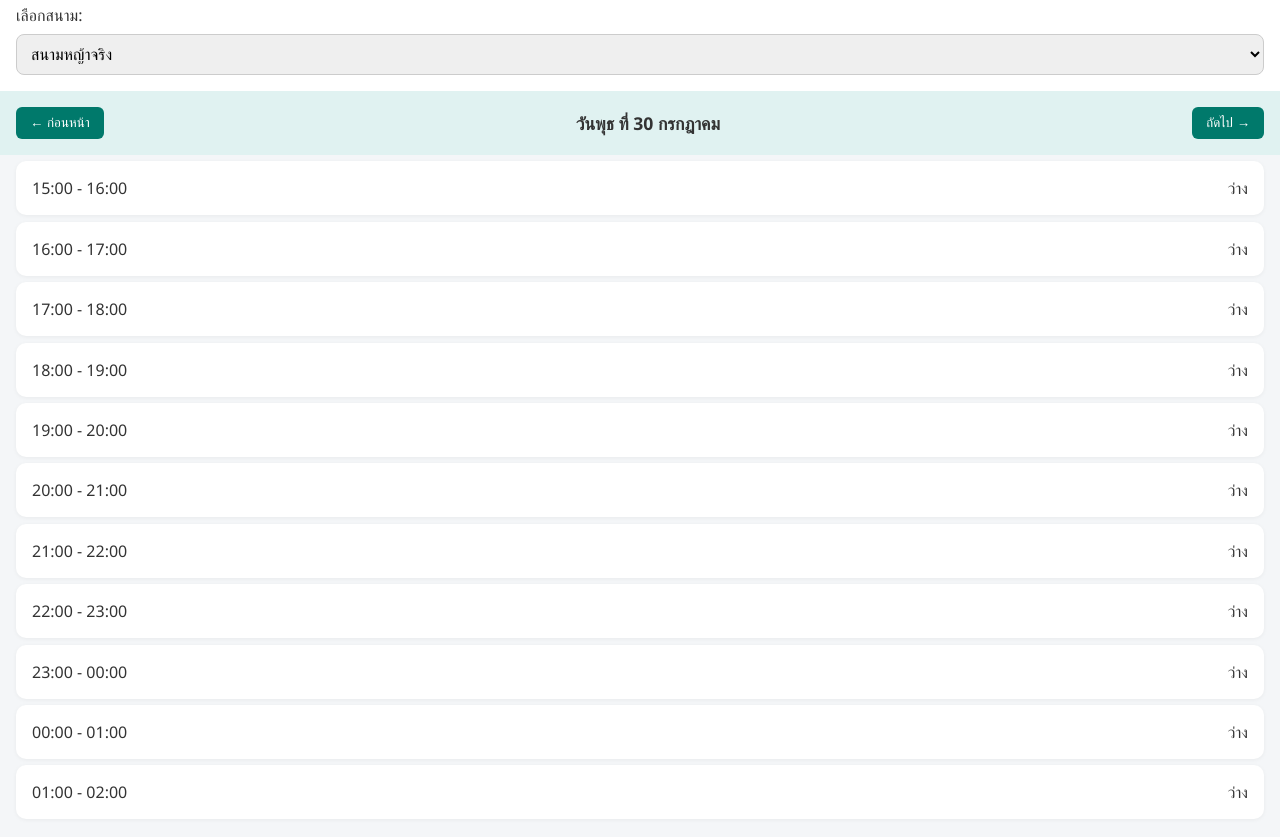
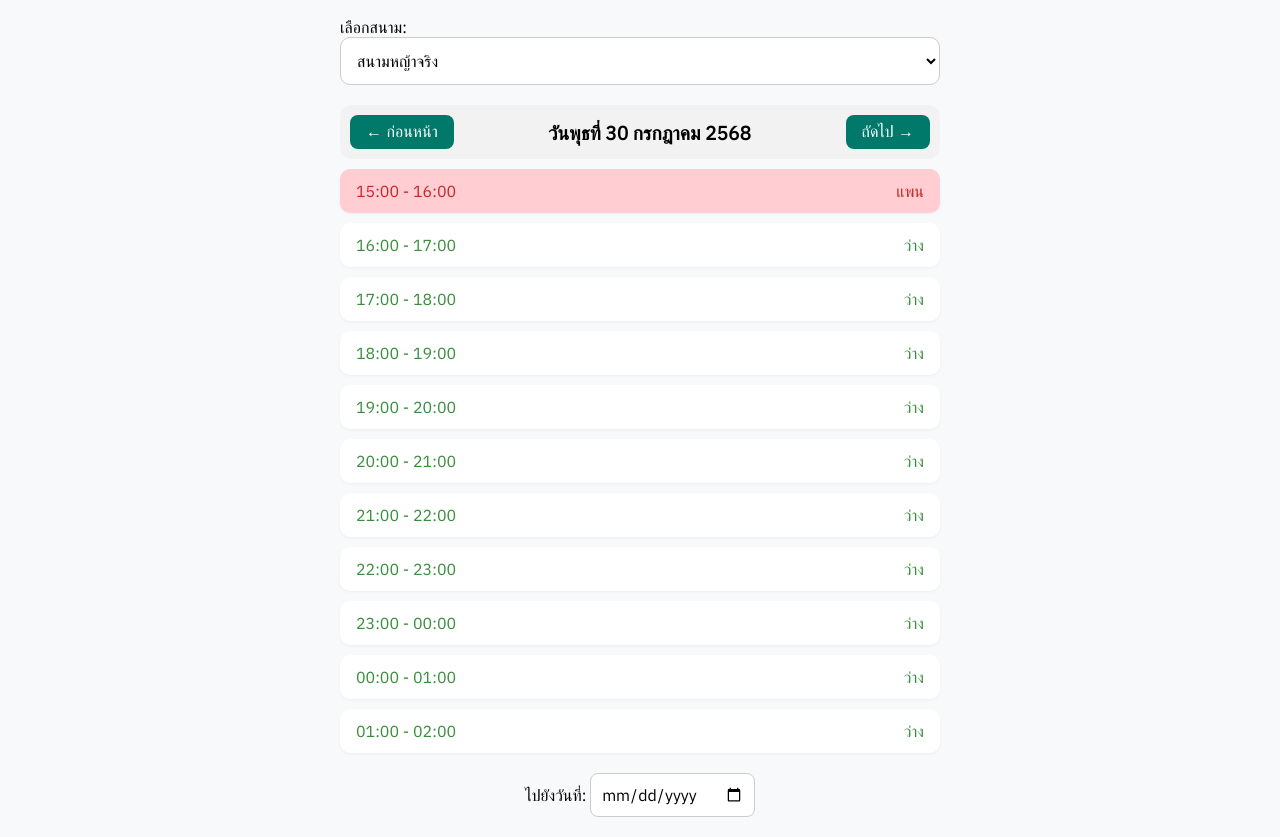
Before and after one commit to pv19694/footballbooking, a plain HTML site: page index.html in a window 1280 px wide. Shown: the part 75-912 px from the top of the page. Drawn offline with Linux system fonts and the light colour scheme.

Commit message:
Update index.html

```diff
--- a/index.html
+++ b/index.html
@@ -4,183 +4,195 @@
   <meta charset="UTF-8" />
   <meta name="viewport" content="width=device-width, initial-scale=1.0"/>
   <title>จองสนามฟุตบอล Jakhong</title>
+  <link href="https://fonts.googleapis.com/css2?family=IBM+Plex+Sans&display=swap" rel="stylesheet">
   <style>
     body {
-      font-family: 'Segoe UI', sans-serif;
+      font-family: 'IBM Plex Sans', sans-serif;
       margin: 0;
-      background: #f4f6f8;
-      color: #333;
+      background-color: #f8f9fa;
     }
 
     header {
-      background: #004d40;
-      color: #fff;
-      padding: 1rem;
+      background: linear-gradient(to right, #004d40, #00695c);
+      color: white;
+      padding: 20px;
       text-align: center;
-      font-size: 1.4rem;
       font-weight: bold;
+      font-size: 1.5rem;
+      border-bottom-left-radius: 10px;
+      border-bottom-right-radius: 10px;
     }
 
-    .controls {
-      background: #fff;
-      padding: 1rem;
+    .container {
+      max-width: 600px;
+      margin: auto;
+      padding: 20px;
     }
 
     select {
-      padding: 10px;
+      width: 100%;
+      padding: 12px;
       font-size: 1rem;
-      border-radius: 8px;
+      border-radius: 10px;
       border: 1px solid #ccc;
-      width: 100%;
-      margin-top: 0.5rem;
+      margin-bottom: 20px;
+      background-color: white;
+      font-family: 'IBM Plex Sans', sans-serif;
     }
 
-    .nav-day {
+    .date-header {
+      background-color: #f2f2f2;
+      padding: 10px;
+      font-size: 1.2rem;
+      font-weight: bold;
+      border-radius: 12px;
       display: flex;
       justify-content: space-between;
       align-items: center;
-      background: #e0f2f1;
-      padding: 1rem;
-      font-size: 1.1rem;
-      font-weight: bold;
+      margin-bottom: 10px;
     }
 
-    .nav-day button {
-      background: #00796b;
+    .date-header button {
+      padding: 8px 16px;
+      font-size: 1rem;
+      border: none;
+      border-radius: 8px;
+      cursor: pointer;
+      background-color: #00796b;
       color: white;
-      border: none;
-      padding: 8px 14px;
-      border-radius: 6px;
-      cursor: pointer;
     }
 
     .slot {
       display: flex;
       justify-content: space-between;
       align-items: center;
-      padding: 1rem;
-      margin: 0.4rem 1rem;
+      padding: 12px 16px;
       border-radius: 10px;
-      font-size: 1rem;
-      background: white;
-      box-shadow: 0 1px 4px rgba(0,0,0,0.05);
-      cursor: pointer;
+      margin-bottom: 10px;
+      background-color: white;
+      box-shadow: 0 1px 3px rgba(0,0,0,0.05);
     }
 
-    .booked {
-      background: #ef9a9a !important;
-      color: white;
-      font-weight: bold;
+    .slot.booked {
+      background-color: #ffcdd2;
+      color: #c62828;
     }
 
-    .time {
-      font-weight: 500;
+    .slot.available {
+      background-color: white;
+      color: #388e3c;
+    }
+
+    .date-picker {
+      margin-top: 20px;
+      text-align: center;
+    }
+
+    .date-picker input {
+      padding: 10px;
+      font-size: 1rem;
+      border-radius: 8px;
+      border: 1px solid #ccc;
+      font-family: 'IBM Plex Sans', sans-serif;
+    }
+
+    @media screen and (max-width: 480px) {
+      .slot {
+        flex-direction: column;
+        align-items: flex-start;
+      }
+
+      .date-header {
+        flex-direction: column;
+        gap: 10px;
+        align-items: flex-start;
+      }
+
+      header {
+        font-size: 1.3rem;
+      }
     }
   </style>
 </head>
 <body>
-
-  <header>จองสนามฟุตบอล Jakhong</header>
-
-  <div class="controls">
+  <header>จองสนามฟุตบอล <strong>Jakhong</strong></header>
+  <div class="container">
     <label for="fieldSelect">เลือกสนาม:</label>
     <select id="fieldSelect">
-      <option value="สนามหญ้าจริง">สนามหญ้าจริง</option>
-      <option value="สนามหญ้าเทียม">สนามหญ้าเทียม</option>
+      <option>สนามหญ้าจริง</option>
+      <option>สนามหญ้าเทียม</option>
     </select>
+
+    <div class="date-header">
+      <button onclick="prevDay()">← ก่อนหน้า</button>
+      <span id="currentDateText">วันที่</span>
+      <button onclick="nextDay()">ถัดไป →</button>
+    </div>
+
+    <div id="slotsContainer"></div>
+
+    <div class="date-picker">
+      <label for="jumpDate">ไปยังวันที่:</label>
+      <input type="date" id="jumpDate" onchange="jumpToDate()" />
+    </div>
   </div>
 
-  <div class="nav-day">
-    <button onclick="changeDay(-1)">← ก่อนหน้า</button>
-    <span id="dayLabel">วัน</span>
-    <button onclick="changeDay(1)">ถัดไป →</button>
-  </div>
+  <script>
+    const slotsContainer = document.getElementById('slotsContainer');
+    const currentDateText = document.getElementById('currentDateText');
+    let currentDate = new Date();
 
-  <div id="calendarContainer"></div>
-
-  <script>
-    const startHour = 15;
-    const endHour = 26;
-    let currentDayOffset = 0;
-    const bookings = {};
-    const fieldSelect = document.getElementById('fieldSelect');
-    const dayLabel = document.getElementById('dayLabel');
-    const calendarContainer = document.getElementById('calendarContainer');
-
-    fieldSelect.addEventListener('change', renderCalendar);
-
-    function getThaiDayString(date) {
-      const weekdays = ['อาทิตย์','จันทร์','อังคาร','พุธ','พฤหัส','ศุกร์','เสาร์'];
-      const day = weekdays[date.getDay()];
-      const dayNum = date.getDate();
-      const month = date.toLocaleString('th-TH', { month: 'long' });
-      return `วัน${day} ที่ ${dayNum} ${month}`;
+    function formatDate(date) {
+      return date.toLocaleDateString('th-TH', {
+        weekday: 'long',
+        year: 'numeric',
+        month: 'long',
+        day: 'numeric'
+      });
     }
 
-    function getDateKey(date) {
-      return date.toISOString().slice(0, 10); // YYYY-MM-DD
+    function renderSlots() {
+      currentDateText.textContent = formatDate(currentDate);
+      slotsContainer.innerHTML = '';
+
+      const hours = [
+        '15:00 - 16:00', '16:00 - 17:00', '17:00 - 18:00', '18:00 - 19:00',
+        '19:00 - 20:00', '20:00 - 21:00', '21:00 - 22:00', '22:00 - 23:00',
+        '23:00 - 00:00', '00:00 - 01:00', '01:00 - 02:00'
+      ];
+
+      hours.forEach((time, i) => {
+        const isBooked = (i === 0); // ตัวอย่าง: 15:00-16:00 ถูกจอง
+        const slot = document.createElement('div');
+        slot.className = `slot ${isBooked ? 'booked' : 'available'}`;
+        slot.innerHTML = `
+          <div>${time}</div>
+          <div>${isBooked ? 'แพน' : 'ว่าง'}</div>
+        `;
+        slotsContainer.appendChild(slot);
+      });
     }
 
-    function changeDay(offset) {
-      currentDayOffset += offset;
-      renderCalendar();
+    function prevDay() {
+      currentDate.setDate(currentDate.getDate() - 1);
+      renderSlots();
     }
 
-    function renderCalendar() {
-      const field = fieldSelect.value;
-      const today = new Date();
-      const showDate = new Date(today);
-      showDate.setDate(today.getDate() + currentDayOffset);
-      const dateKey = getDateKey(showDate);
+    function nextDay() {
+      currentDate.setDate(currentDate.getDate() + 1);
+      renderSlots();
+    }
 
-      if (!bookings[field]) bookings[field] = {};
-      if (!bookings[field][dateKey]) bookings[field][dateKey] = {};
-
-      dayLabel.textContent = getThaiDayString(showDate);
-      calendarContainer.innerHTML = '';
-
-      for (let hour = startHour; hour < endHour; hour++) {
-        const timeKey = `${hour}`;
-        if (!bookings[field][dateKey][timeKey]) bookings[field][dateKey][timeKey] = "";
-
-        const h1 = String(hour % 24).padStart(2, '0');
-        const h2 = String((hour + 1) % 24).padStart(2, '0');
-        const timeRange = `${h1}:00 - ${h2}:00`;
-
-        const slot = document.createElement('div');
-        slot.className = 'slot';
-        if (bookings[field][dateKey][timeKey]) {
-          slot.classList.add('booked');
-        }
-
-        const timeDiv = document.createElement('div');
-        timeDiv.className = 'time';
-        timeDiv.textContent = timeRange;
-
-        const nameDiv = document.createElement('div');
-        nameDiv.textContent = bookings[field][dateKey][timeKey] || 'ว่าง';
-
-        slot.appendChild(timeDiv);
-        slot.appendChild(nameDiv);
-
-        slot.addEventListener('click', () => {
-          const current = bookings[field][dateKey][timeKey];
-          if (current) {
-            const confirmClear = confirm(`ลบการจอง "${current}" ใช่ไหม?`);
-            if (confirmClear) bookings[field][dateKey][timeKey] = "";
-          } else {
-            const name = prompt("ชื่อผู้จอง:");
-            if (name) bookings[field][dateKey][timeKey] = name;
-          }
-          renderCalendar();
-        });
-
-        calendarContainer.appendChild(slot);
+    function jumpToDate() {
+      const selected = document.getElementById('jumpDate').value;
+      if (selected) {
+        currentDate = new Date(selected);
+        renderSlots();
       }
     }
 
-    document.addEventListener("DOMContentLoaded", renderCalendar);
+    // Initial render
+    renderSlots();
   </script>
-
 </body>
 </html>
```
